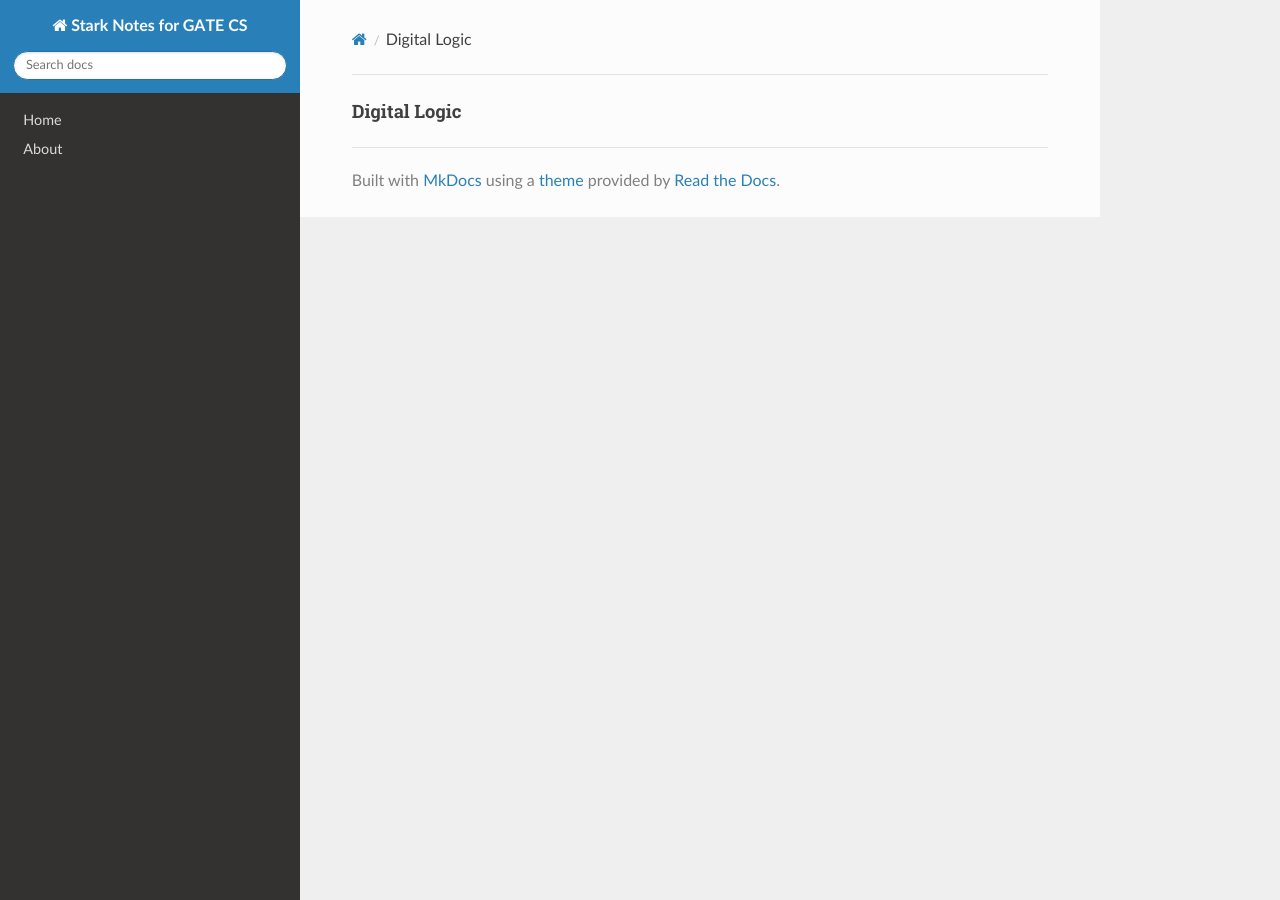
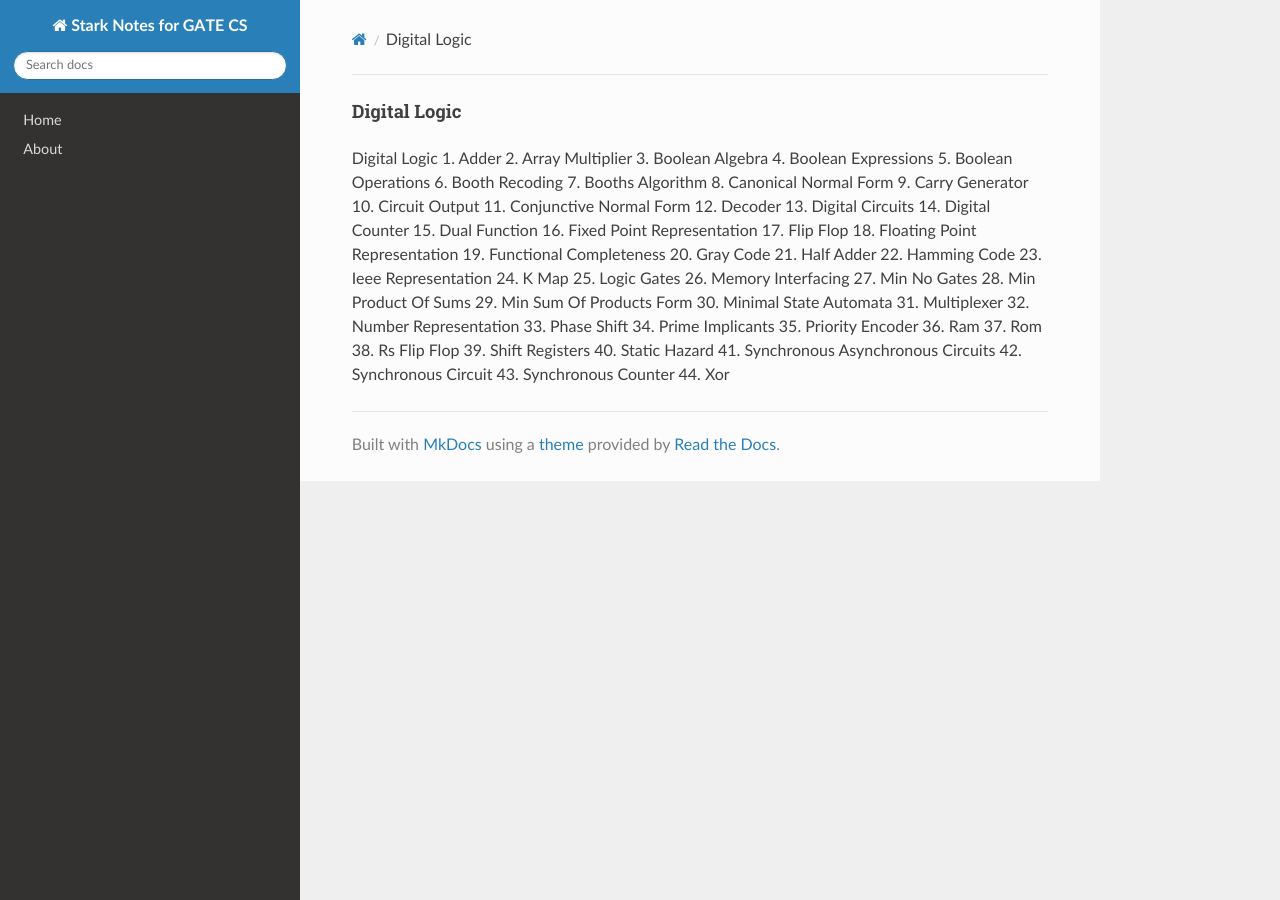
Before and after one commit to Bharathbrothers/stark-notes, an MkDocs documentation site: the page built from docs/Digital-Logic.md, in a window 1280 px wide. Built offline with MkDocs 1.6.1, drawn with Linux system fonts in a browser that asks for light colours; nearby versions of some CDN libraries.

Commit message:
Update Digital-Logic.md

```diff
--- a/docs/Digital-Logic.md
+++ b/docs/Digital-Logic.md
@@ -1 +1,47 @@
 #### Digital Logic
+
+ Digital Logic
+1. Adder
+2. Array Multiplier
+3. Boolean Algebra
+4. Boolean Expressions
+5. Boolean Operations
+6. Booth Recoding
+7. Booths Algorithm
+8. Canonical Normal Form
+9. Carry Generator
+10. Circuit Output
+11. Conjunctive Normal Form
+12. Decoder
+13. Digital Circuits
+14. Digital Counter
+15. Dual Function
+16. Fixed Point Representation
+17. Flip Flop
+18. Floating Point Representation
+19. Functional Completeness
+20. Gray Code
+21. Half Adder
+22. Hamming Code
+23. Ieee Representation
+24. K Map
+25. Logic Gates
+26. Memory Interfacing
+27. Min No Gates
+28. Min Product Of Sums
+29. Min Sum Of Products Form
+30. Minimal State Automata
+31. Multiplexer
+32. Number Representation
+33. Phase Shift
+34. Prime Implicants
+35. Priority Encoder
+36. Ram
+37. Rom
+38. Rs Flip Flop
+39. Shift Registers
+40. Static Hazard
+41. Synchronous Asynchronous Circuits
+42. Synchronous Circuit
+43. Synchronous Counter
+44. Xor
```
